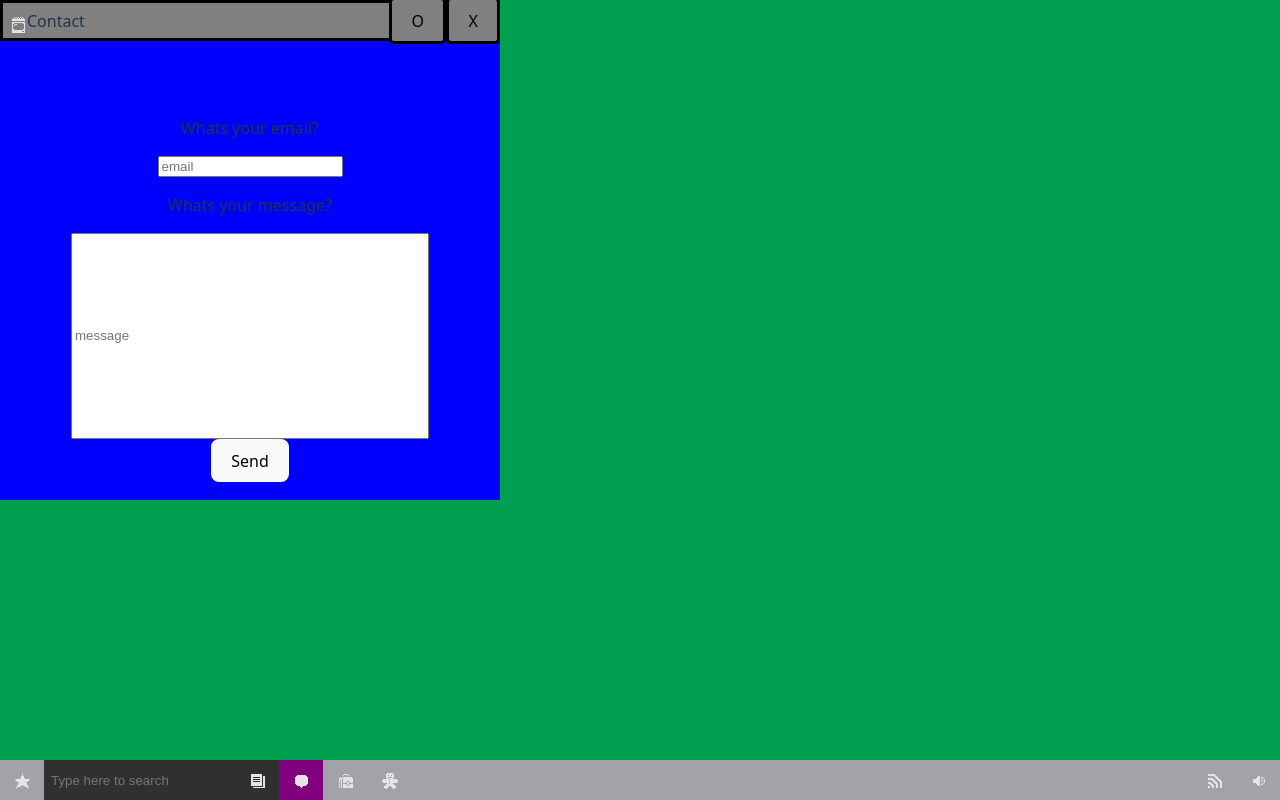
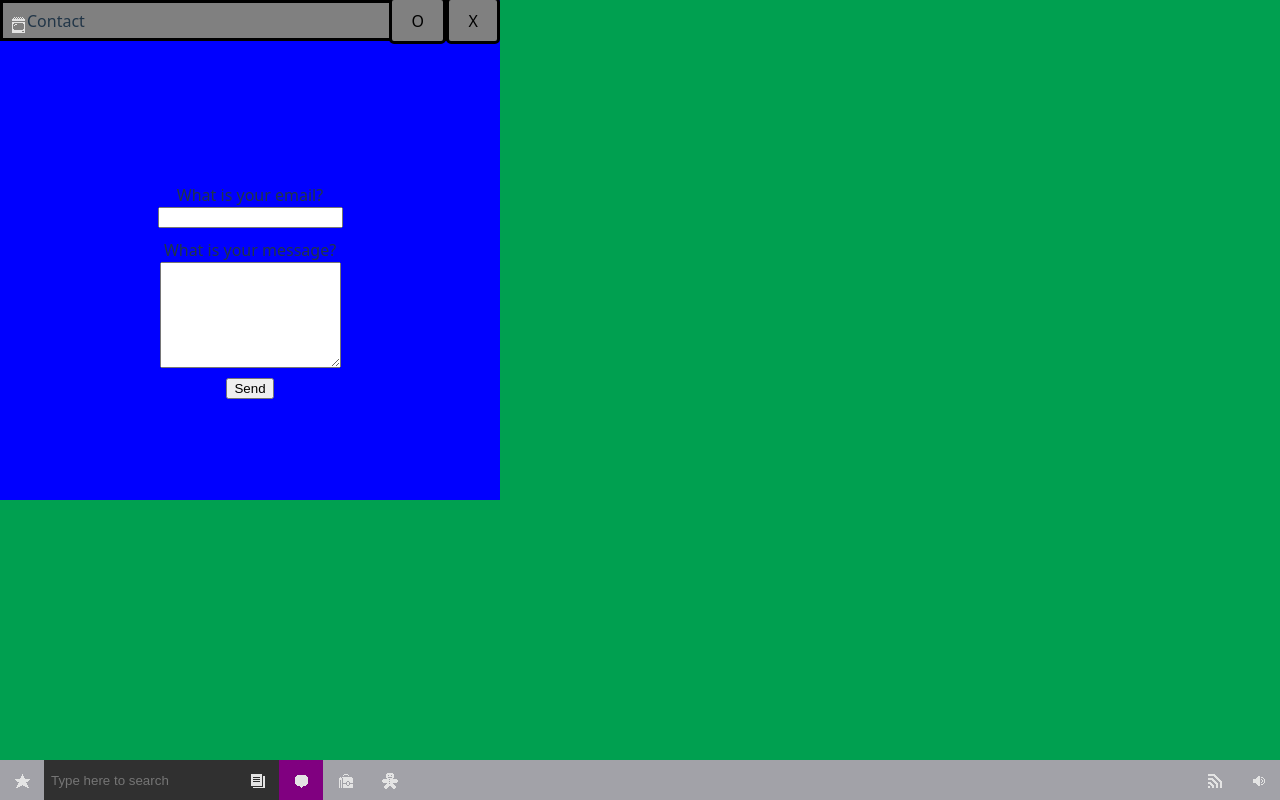
Before and after one commit to MickeyBrow/my-portfolio, a React (Vite) app: page / in a window 1280 px wide. Both pictures are taken after a click on the element "Contact". Built offline with nearby package versions, Linux system fonts and the light colour scheme.

Commit message:
tried to set up contact modal to send me emails.

```diff
--- a/components/contact-modal-content.jsx
+++ b/components/contact-modal-content.jsx
@@ -1,14 +1,47 @@
+import { useRef, useState } from 'react';
 import './contact-modal-content.css'
+import emailjs from '@emailjs/browser';
 
 function ContactModal() {
+    const [alreadyEmailed, setAlreadyEmailed] = useState(false)
+    const form = useRef()
+
+    const sendEmail = (e) => {
+        e.preventDefault();
+
+        emailjs
+          .sendForm(import.meta.env.VITE_SERVICE_ID, import.meta.env.VITE_TEMPLATE_ID, form.current, {
+            publicKey: import.meta.env.VITE_PUBLIC_KEY,
+          })
+          .then(
+            () => {
+              console.log('SUCCESS!');
+              setAlreadyEmailed(true)
+            },
+            (error) => {
+              console.log('FAILED...', error.text);
+            },
+          );
+    };
+
     return (
-        <div className='modal-content-contact'>
-            <p>Whats your email?</p>
-            <input placeholder='email'/>
-            <p>Whats your message?</p>
-            <input style={{width: '70%', height: '40%'}} placeholder='message'/>
-            <button>Send</button>
-        </div>
+        <>
+            {alreadyEmailed ?
+            <>
+                <p>Email Already sent!</p>
+            </>
+            :
+            <>
+                <form ref={form} onSubmit={sendEmail} className='modal-content-contact'>
+                    <label>What is your email?</label>
+                    <input type="email" name="user_email" />
+                    <label style={{marginTop: '2%'}}>What is your message?</label>
+                    <textarea name="message" style={{height: '20%', marginBottom: '2%'}}/>
+                    <input type="submit" value="Send" />
+                </form>
+            </>
+        }
+        </>
     )
 }
 export default ContactModal
--- a/package.json
+++ b/package.json
@@ -13,6 +13,7 @@
     "deploy": "gh-pages -d dist"
   },
   "dependencies": {
+    "@emailjs/browser": "^4.4.1",
     "@headlessui/react": "^2.2.4",
     "react": "^19.1.0",
     "react-dom": "^19.1.0",
```
Also changed, not shown: 2 other files (tests, documents, lock files or other folders).
